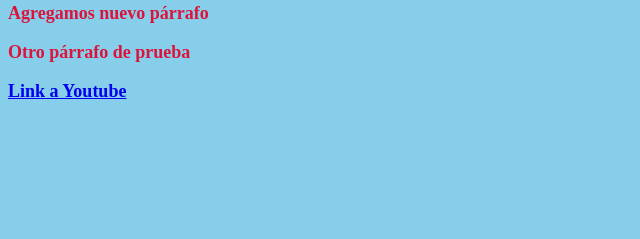
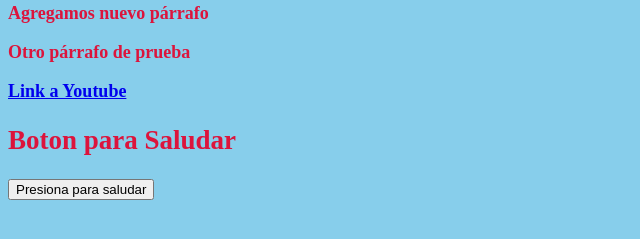
Before and after one commit to KingDavid77/CursoGit, a plain HTML site: page index.html in a window 1280 px wide. Shown: the part 87-326 px from the top of the page, without its empty margins (0-640 px from the left). Drawn offline with Linux system fonts and the light colour scheme.

Commit message:
saludo javascript agregado

```diff
--- a/index.html
+++ b/index.html
@@ -5,6 +5,7 @@
     <meta charset="UTF-8">
     <title>Proyecto Web</title>
     <link rel="stylesheet" href="css/estilos.css" type="text/css">
+    <script src="js/funcionalidad.js"></script>
 </head>
 
 <body>
@@ -12,6 +13,9 @@
     <p>Agregamos nuevo p&aacute;rrafo</p>
     <p>Otro p&aacute;rrafo de prueba</p>
     <a href="https://www.youtube.com/">Link a Youtube</a>
+    <br />
+    <h2>Boton para Saludar</h2>
+    <input type="button" value="Presiona para saludar" onclick="saludar()" />
 </body>
 
 </html>
--- a/js/funcionalidad.js
+++ b/js/funcionalidad.js
@@ -0,0 +1,3 @@
+const saludar = () =>{
+    alert("Hola a todos y bienvenidos.")
+}
```
